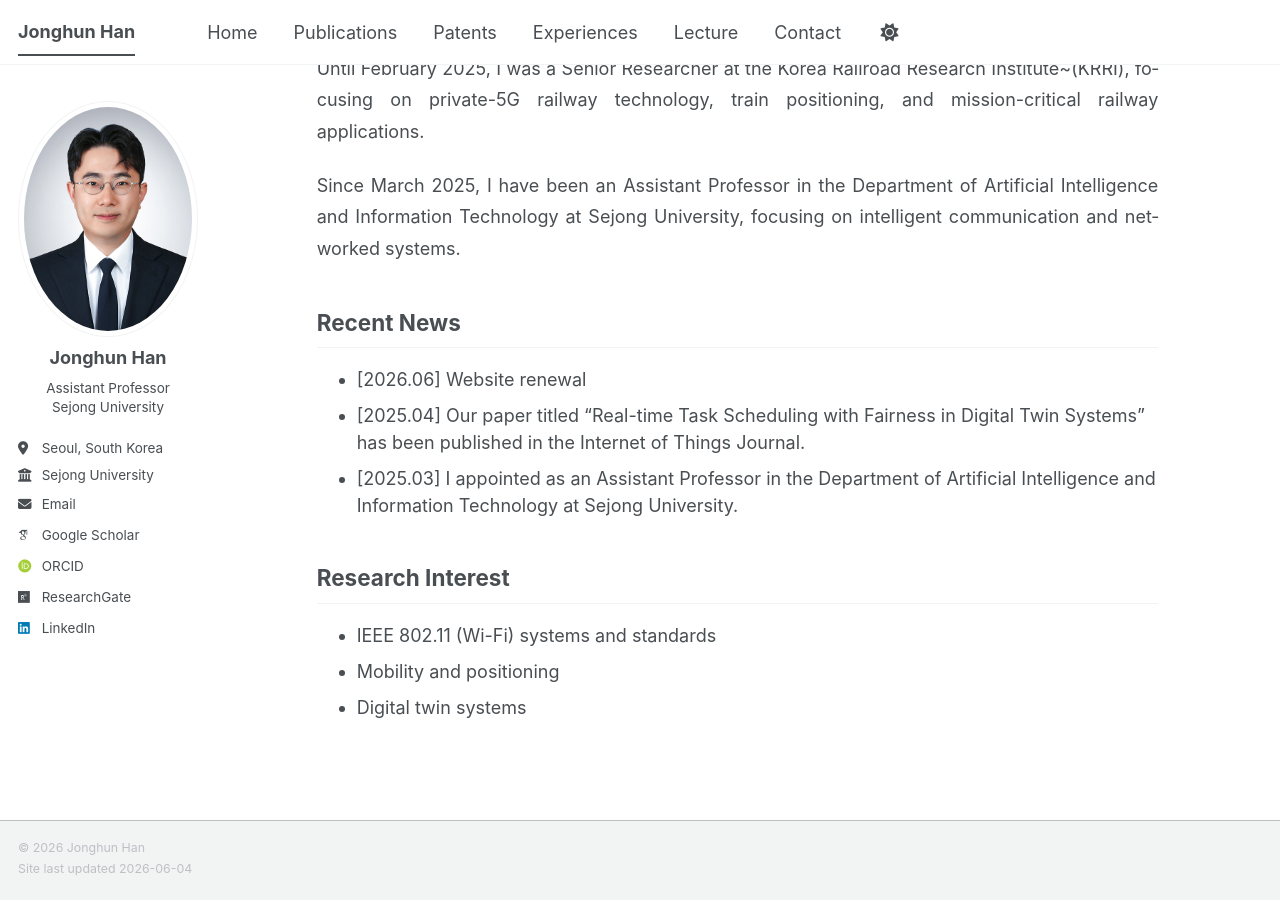
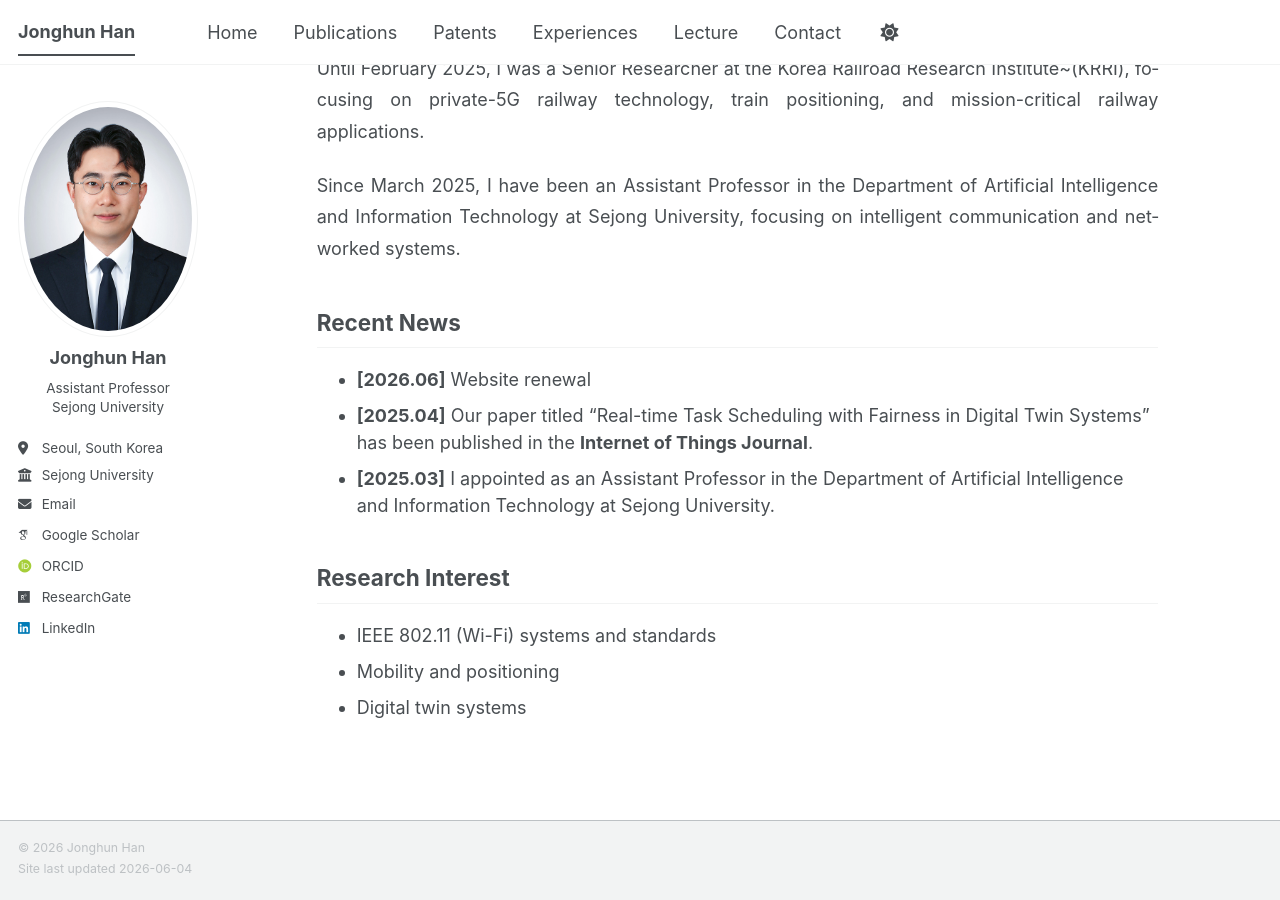
Before and after one commit to icnsl/icnsl.github.io, a Jekyll site: the page built from _pages/about.md, in a window 1280 px wide and 900 px high, scrolled down 357 px. Built offline with Jekyll 4.4.1, drawn with Linux system fonts in a browser that asks for light colours; some web fonts are replaced; a script bundle is joined from its source files by our own code; library files that are not in the unit come from our copies.

```diff
--- a/_pages/about.md
+++ b/_pages/about.md
@@ -28,9 +28,9 @@ Since March 2025, I have been an Assistant Professor in the Department of Artifi
 </div>
 
 ## Recent News
-- [2026.06] Website renewal
-- [2025.04] Our paper titled “Real-time Task Scheduling with Fairness in Digital Twin Systems” has been published in the Internet of Things Journal.
-- [2025.03] I appointed as an Assistant Professor in the Department of Artificial Intelligence and Information Technology at Sejong University.
+- **[2026.06]** Website renewal
+- **[2025.04]** Our paper titled “Real-time Task Scheduling with Fairness in Digital Twin Systems” has been published in the **Internet of Things Journal**.
+- **[2025.03]** I appointed as an Assistant Professor in the Department of Artificial Intelligence and Information Technology at Sejong University.
 
 ## Research Interest
 - IEEE 802.11 (Wi-Fi) systems and standards
```
